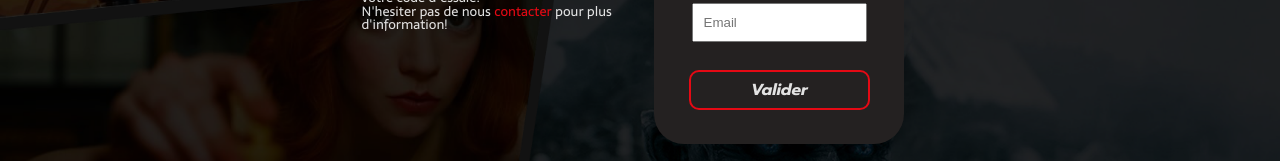
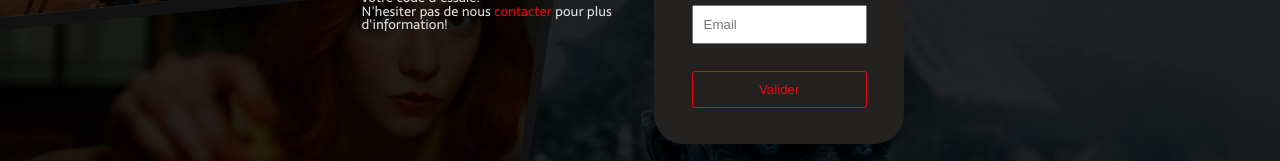
Before and after one commit to HoussamELM/iptv, a React (Vite) app: page /iptv/essaie in a window 1280 px wide. Shown: the part 461-622 px from the top of the page. Built offline with nearby package versions, Linux system fonts and the light colour scheme.

Commit message:
little tweaks

```diff
--- a/src/App.css
+++ b/src/App.css
@@ -264,8 +264,18 @@ form{
     width: 70%;
   }
 
-  input, .formSubmit{
+  input{
     padding: 10px 10px;
+  }
+
+  .formSubmit{
+    width: 70%;
+    padding: 10px;
+    margin-top: 5%;
+    background-color: transparent;
+    border: 1px solid var(--NetflixRed);
+    border-radius: 3px;
+    color: var(--NetflixRed);
   }
 
 
--- a/src/components/essaie.jsx
+++ b/src/components/essaie.jsx
@@ -44,11 +44,6 @@ const Essaie = () => {
         setTimeout(function () { window.location.replace("http://192.168.100.6:5173/iptv/");; }, 3000);
     }
 
-    function changetype() {
-        document.getElementsByTagName("birthday").type = "date";
-        console.log("succes");
-    }
-
     return (
 
 <div className='essaieContainer'>
@@ -81,7 +76,7 @@ const Essaie = () => {
                         <input type="email" name="email" placeholder='Email' value={email} onChange={handleChange} required />
                         </div>
                         <div className='essaiebutton'>
-                            <a className='formSubmit' onClick={() => sumbited()}>Valider</a>
+                            <button className='formSubmit' onClick={() => sumbited()}>Valider</button>
                         </div>
                     </div>
 </form>
--- a/src/components/plans.jsx
+++ b/src/components/plans.jsx
@@ -22,7 +22,7 @@ const Plans = () => {
   <div className="card">
   <div>
   <h5>3 Mois</h5>
-    <p>abbonement (payé en avance)</p>
+    <p>abbonement (300DH payé en avance)</p>
     <h1>100 DH <span>/mois</span></h1>
     <hr/>
     <ul>
@@ -38,7 +38,7 @@ const Plans = () => {
   <div className="card">
   <div>
   <h5>6 Mois</h5>
-    <p>abbonement (payé en avance)</p>
+    <p>abbonement (450DH payé en avance)</p>
     <h1>75 DH <span>/mois</span></h1>
     <hr/>
     <ul>
@@ -54,7 +54,7 @@ const Plans = () => {
   <div className="card">
   <div>
   <h5>12 Mois</h5>
-    <p>abbonement (payé en avance)</p>
+    <p>abbonement (600DH payé en avance)</p>
     <h1>50 DH <span>/mois</span></h1>
     <hr/>
     <ul>
```
